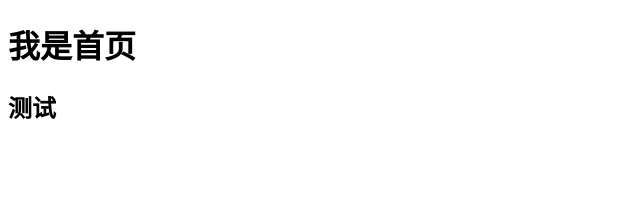
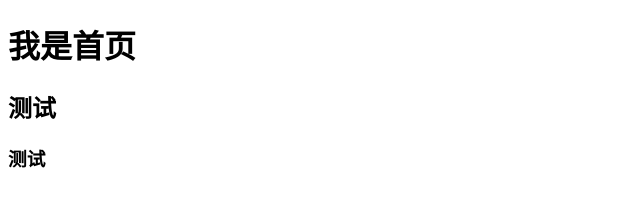
Before and after one commit to ToMaTo-YQ/demo-git, a plain HTML site: page index.html in a window 1280 px wide. Shown: the full height of the page, 0-640 px from the left. Drawn offline with Linux system fonts and the light colour scheme.

Commit message:
第三次提交

```diff
--- a/index.html
+++ b/index.html
@@ -8,5 +8,6 @@
 <body>
 <h1>我是首页</h1>
 <h2>测试</h2>
+<h3>测试</h3>
 </body>
 </html>
```
